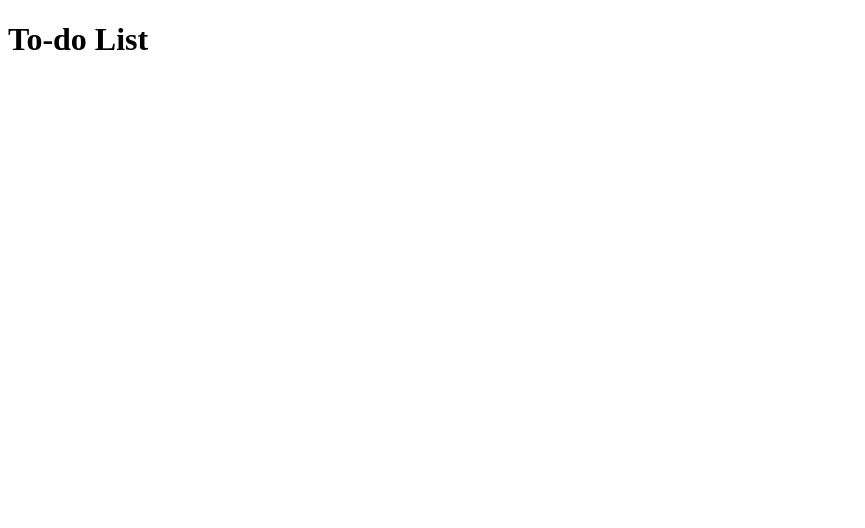
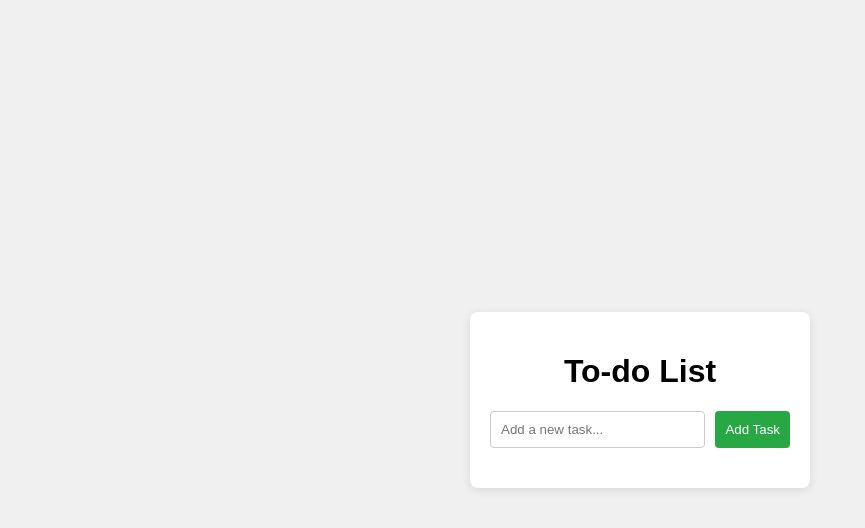
Before and after one commit to eduarda-fenerich/to-doList, a website: page Public/index.html in a window 1280 px wide. Shown: the whole page, without its empty margins (0-865 px from the left). Drawn offline with Linux system fonts and the light colour scheme.

Commit message:
Add files via upload

```diff
--- a/Public/index.html
+++ b/Public/index.html
@@ -4,14 +4,18 @@
     <meta charset="UTF-8">
     <meta name="viewport" content="width=device-width, initial-scale=1.0">
     <title>To-do List</title>
+    <link rel="stylesheet" href="style.css">
 </head>
 <body>
     <div class="container">
         <h1>To-do List</h1>
         <div class="input-container">
+            <input type="text" id="task-input" placeholder="Add a new task...">
+            <button id="add-task-btn">Add Task</button>
+        </div>
 
-        </div>
+        <ul id="task-list"></ul>
     </div>
-
+    <script src="script.js"></script>
 </body>
 </html>
--- a/Public/style.css
+++ b/Public/style.css
@@ -0,0 +1,60 @@
+body{
+    font-family: Arial, Helvetica, sans-serif;
+    display: flex;
+    justify-content: center;
+    align-items: center;
+    height: 100vh;
+    background-color: #f0f0f0;
+    margin: 0;
+}
+
+.container{
+    background-color: white;
+    padding: 20px;
+    border-radius: 8px;
+    box-shadow: 0 2px 10px rgba(0, 0, 0, 0.1);
+    width: 300px;
+}
+
+h1{
+    text-align: center;
+}
+
+.input-container{
+    display: flex;
+    margin-bottom: 20px;
+}
+
+input{
+    flex: 1;
+    padding: 10px;
+    border: 1px solid #ccc;
+    border-radius: 4px;
+}
+
+button{
+    padding: 10px;
+    border: none;
+    background: #28a745;
+    color: white;
+    cursor: pointer;
+    border-radius: 4px;
+    margin-left: 10px;
+}
+
+button:hover{
+    background: #1a672b;
+}
+
+ul{
+    list-style: none;
+    padding: 0;
+}
+
+li{
+    display: flex;
+    justify-content: space-between;
+    align-items: center;
+    padding: 10px;
+    border-bottom: 1px solid #ccc;
+}
```
